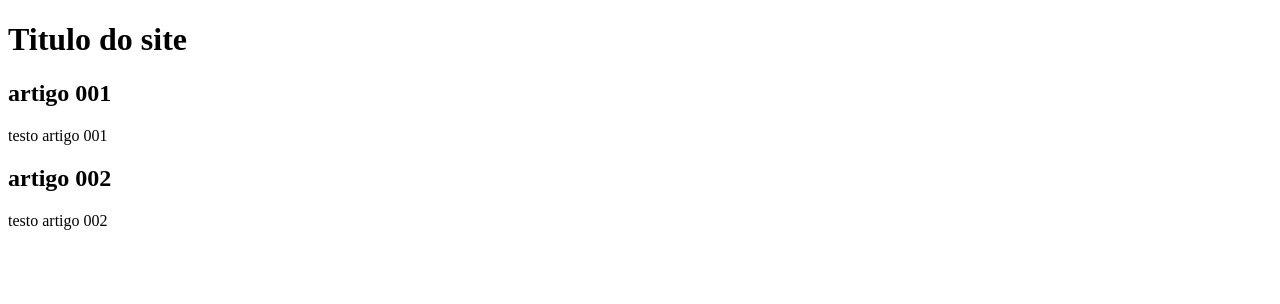
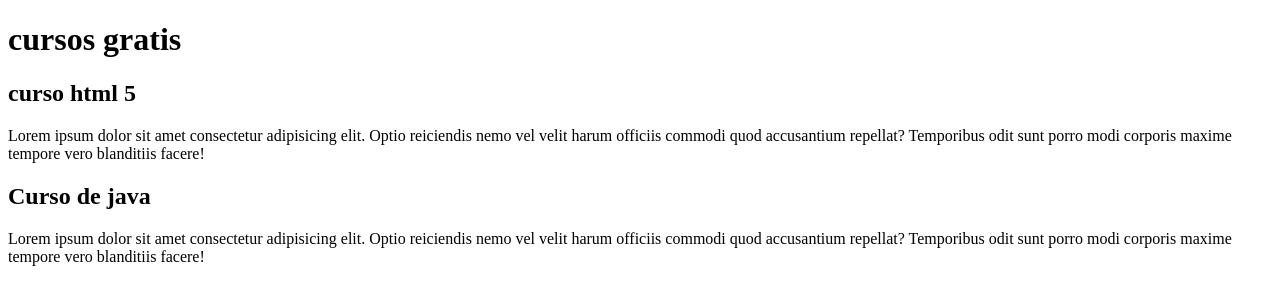
Before and after one commit to wandersoncop/projeto-site, a plain HTML site: page index.html in a window 1280 px wide. Drawn offline with Linux system fonts and the light colour scheme.

Commit message:
commit em conteudo

```diff
--- a/index.html
+++ b/index.html
@@ -8,17 +8,31 @@
 </head>
 <body>
     <main><header>
-        <h1>Titulo do site</h1>
+        <h1>cursos gratis</h1>
 
     </header>
     <article>
-            <h2> artigo 001</h2>
-            <p>testo artigo 001</p>
+            <h2> curso html 5</h2>
+            <p>Lorem ipsum dolor sit amet
+                consectetur adipisicing elit.
+                Optio reiciendis nemo vel velit
+                harum officiis commodi quod
+                accusantium repellat? Temporibus
+                odit sunt porro modi corporis
+                maxime tempore vero blanditiis
+                facere!</p>
 
     </article>
     <article>
-        <h2> artigo 002</h2>
-        <p>testo artigo 002</p>
+        <h2> Curso de java</h2>
+        <p>Lorem ipsum dolor sit amet
+            consectetur adipisicing elit.
+            Optio reiciendis nemo vel velit
+            harum officiis commodi quod
+            accusantium repellat? Temporibus
+            odit sunt porro modi corporis
+            maxime tempore vero blanditiis
+            facere!</p>
 
 </article>
 </main>
```
